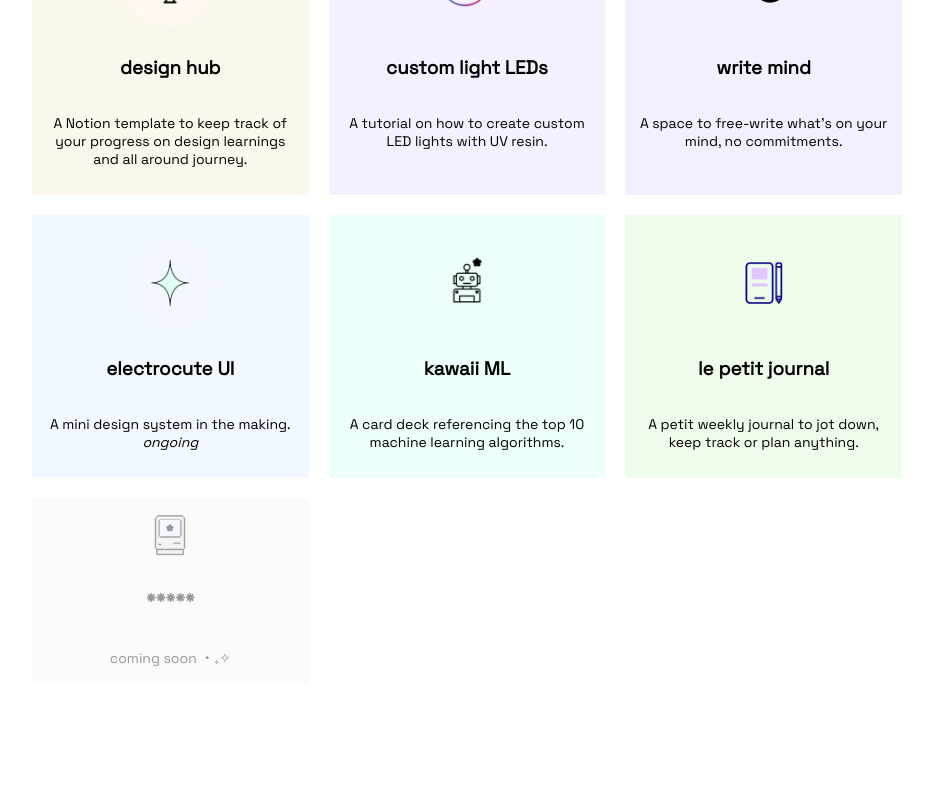
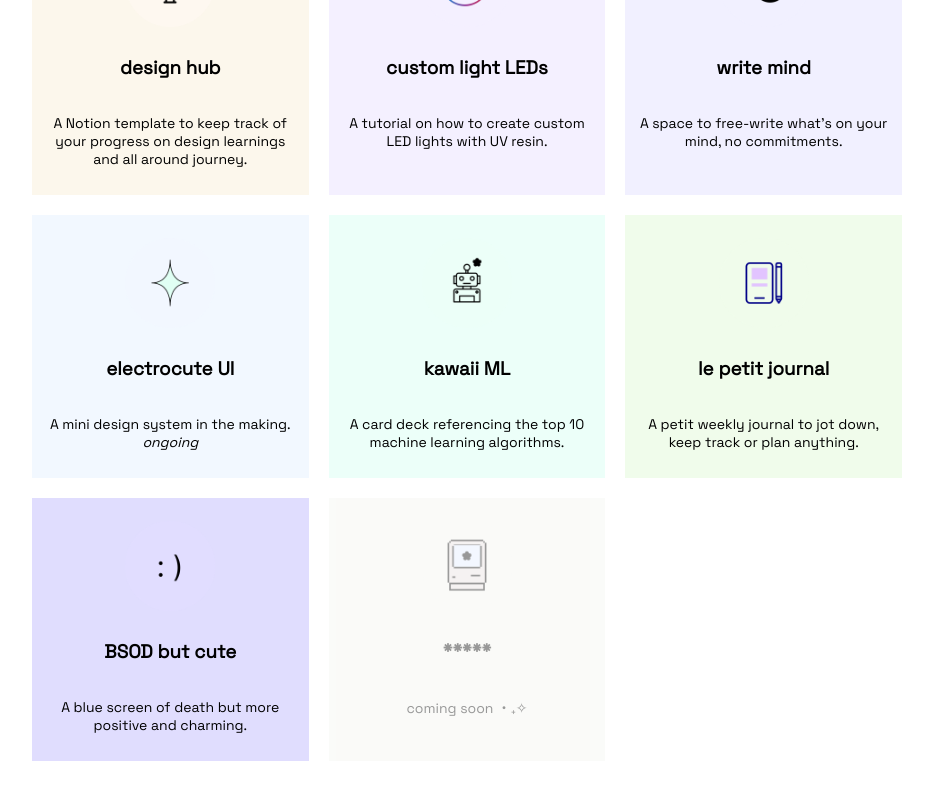
Before and after one commit to yafira/electrocute, a Next.js app: page / in a window 1280 px wide. Shown: the part 914-1714 px from the top of the page, without its empty margins (173-1106 px from the left). Built offline with nearby package versions, Linux system fonts and the light colour scheme; a web font is replaced by a local one.

Commit message:
added new project

```diff
--- a/src/components/Container.js
+++ b/src/components/Container.js
@@ -10,7 +10,8 @@ import Logo9 from '../assets/write.png'
 import Logo10 from '../assets/ecuteui.png'
 import Logo11 from '../assets/kml.png'
 import Logo12 from '../assets/journal.png'
-import Logo13 from '../assets/iclay.png'
+import Logo13 from '../assets/bsod.png'
+import Logo14 from '../assets/iclay.png'
 import Image from 'next/image'
 import styles from '../styles/Home.module.css'
 import Link from 'next/link'
@@ -151,8 +152,17 @@ export default function Container() {
 					</p>
 				</Link>
 
-				<Link href='/' className={styles.projectCard13}>
+				<Link
+					href='https://www.figma.com/community/file/1400293722476346528/bsod-error-but-cute'
+					className={styles.projectCard13}
+				>
 					<Image className={styles.logo} src={Logo13} alt='project 13' />
+					<h3>BSOD but cute</h3>
+					<p>A blue screen of death but more positive and charming. </p>
+				</Link>
+
+				<Link href='/' className={styles.projectCard14}>
+					<Image className={styles.logo} src={Logo14} alt='project 14' />
 					<h3>*****</h3>
 					<p>coming soon ・₊✧</p>
 				</Link>
--- a/src/styles/Home.module.css
+++ b/src/styles/Home.module.css
@@ -69,7 +69,9 @@
 .projectCard9,
 .projectCard10,
 .projectCard11,
-.projectCard12 {
+.projectCard12,
+.projectCard13,
+.projectCard14 {
 	padding: 10px;
 	text-align: center;
 	border: transparent 3px solid;
@@ -87,7 +89,9 @@
 .projectCard9 img,
 .projectCard10 img,
 .projectCard11 img,
-.projectCard12 img {
+.projectCard12 img,
+.projectCard13 img,
+.projectCard14 img {
 	max-width: 100%;
 	height: 90px;
 	width: 90px;
@@ -205,6 +209,15 @@
 }
 
 .projectCard13 {
+	background-color: #e0ddfe;
+}
+
+.projectCard13:hover {
+	background-color: #c9c8f2;
+	border-color: #9d9cf5;
+}
+
+.projectCard14 {
 	opacity: 40%;
 	background-color: #f3f4ef;
 	border: transparent 2px solid;
```
Also changed, not shown: src/assets/bsod.png (added).
